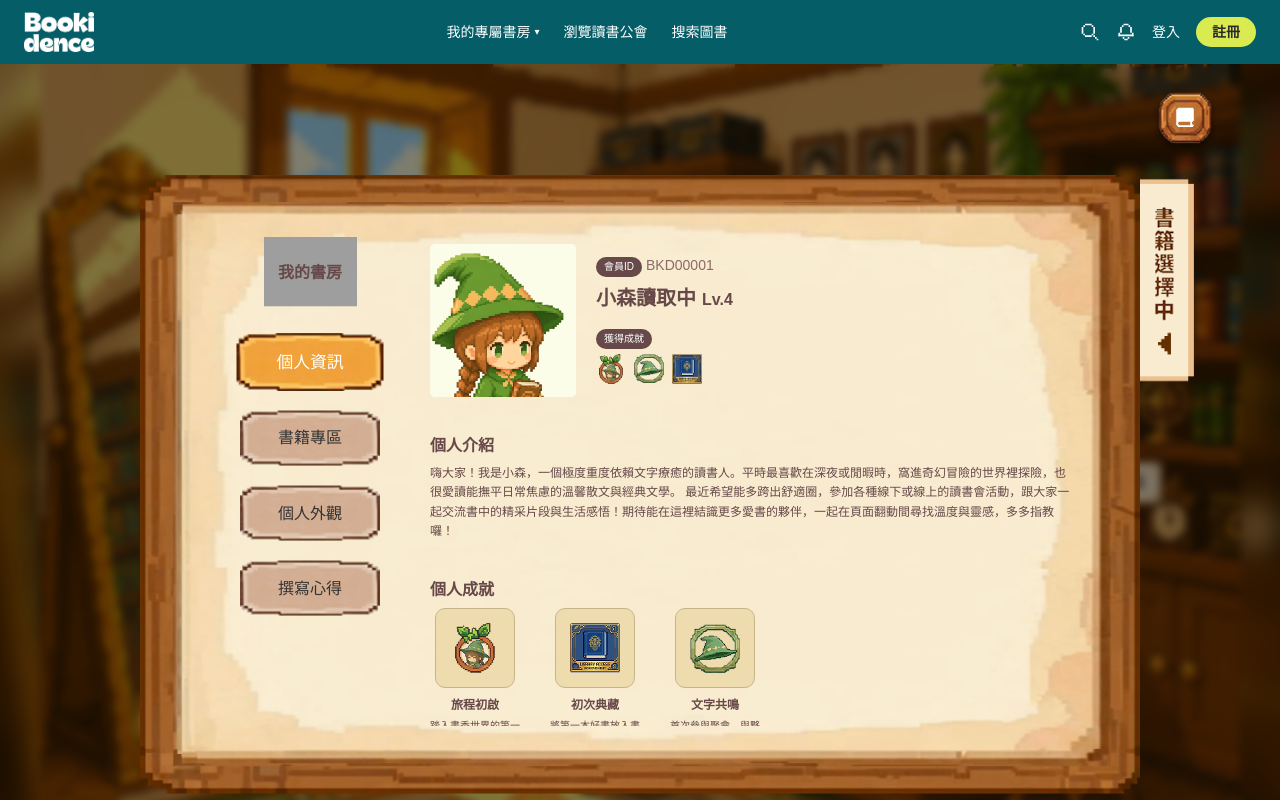
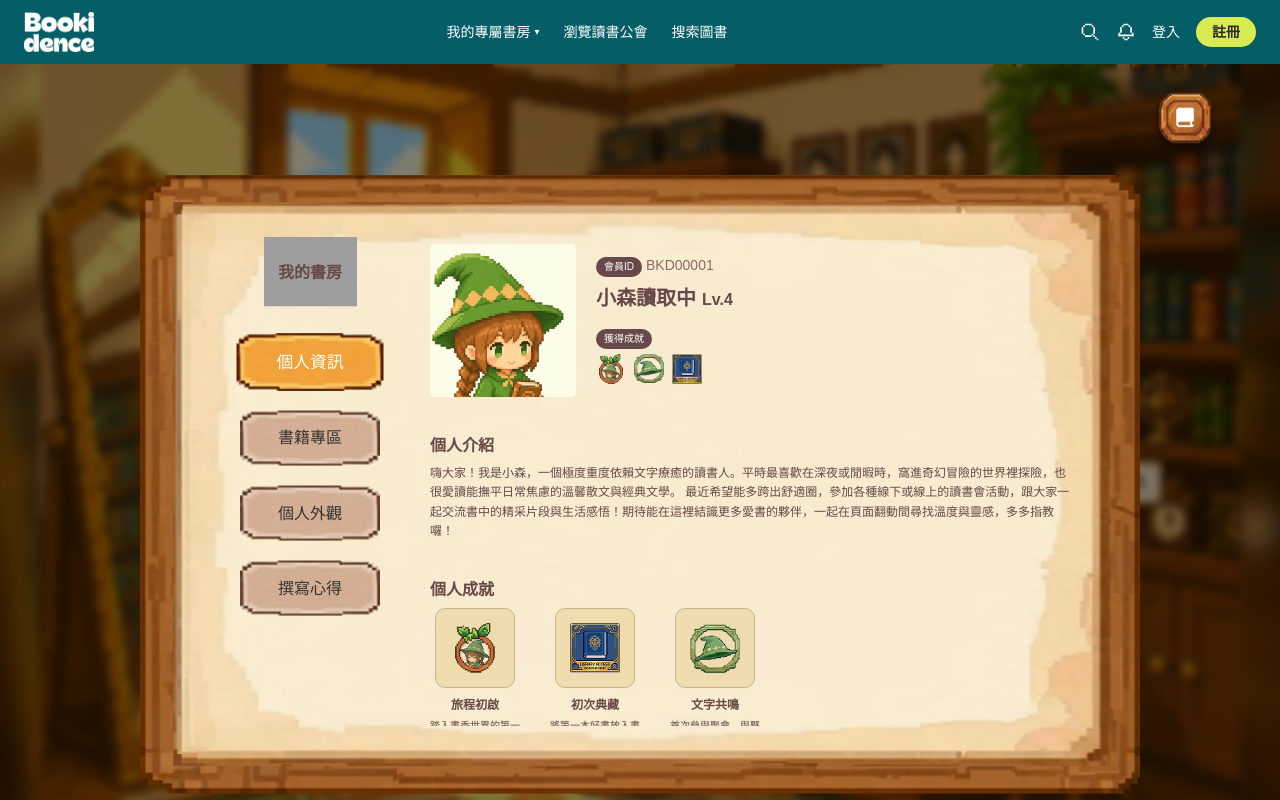
Before and after one commit to s9103444/Bookidence, a Vue app: page /study in a window 1280 px wide. Both pictures are taken after a click on the button 1185 px from the left and 119 px from the top of the page. Shown: the top 800 px of the page. Built offline with nearby package versions, Linux system fonts and the light colour scheme; grey boxes are pictures that could not be loaded.

Commit message:
no message

```diff
--- a/src/views/front/StudyView.vue
+++ b/src/views/front/StudyView.vue
@@ -203,7 +203,10 @@ export default {
     <div class="study-stage-setting-panel" v-show="isPanelOpen">
       <div class="study-stage-setting-overlay" @click="closePanel"></div>
       <div class="study-stage-setting-panel-inner">
-        <button class="prepare-write-review"></button>
+        <button
+          class="prepare-write-review"
+          :class="{ 'is-active': activeTab == 4 }"
+        ></button>
         <!-- 撰寫書籍的暗面 -->
         <div class="write-review-overlay" v-show="activeTab == 4"></div>
         <!-- 設定面板內容置放區 -->
@@ -561,11 +564,20 @@ export default {
   width: 80%;
   max-width: 1000px;
   aspect-ratio: 984 / 609;
+  z-index: 15;
+}
+
+// 把面板圖案獨立成偽元素，讓 .prepare-write-review 能跟它比 z-index
+.study-stage-setting-panel-inner::before {
+  content: "";
+  position: absolute;
+  inset: 0;
   background-image: url("../../assets/images/book-room-element/studyroom-btn-setting-panel.png");
   background-size: contain;
   background-repeat: no-repeat;
   background-position: center;
-  z-index: 15;
+  z-index: 1;
+  pointer-events: none;
 }
 
 .study-stage-setting-overlay {
@@ -656,13 +668,21 @@ export default {
 }
 .prepare-write-review {
   position: absolute;
-  aspect-ratio: 70/246;
+  top: 50%;
+  right: 0;
+  width: 60px;
+  aspect-ratio: 70 / 246;
   background-repeat: no-repeat;
   background-size: contain;
-  width: 60px;
-  z-index: 10;
-  right: -60px;
   background-image: url(../../assets/button/prepare-write-review.png);
+  transform: translateY(-50%);
+  z-index: 0; // 低於 ::before 的面板圖案（z-index:1），藏在後面
+  transition: transform 0.3s ease;
+}
+
+// 點到「撰寫心得」時，滑出到面板右側邊緣
+.prepare-write-review.is-active {
+  transform: translate(100%, -50%);
 }
 
 //RWD
@@ -680,7 +700,10 @@ export default {
     width: 90%;
     max-width: 393px;
     aspect-ratio: 358 / 600;
-    background-image: url("../../assets/images/book-room-element/studyroom-btn-setting-panel-mobile.png");
+
+    &::before {
+      background-image: url("../../assets/images/book-room-element/studyroom-btn-setting-panel-mobile.png");
+    }
 
     .write-review-overlay {
       -webkit-mask-image: url("../../assets/images/book-room-element/studyroom-btn-setting-panel-mobile.png");
```
